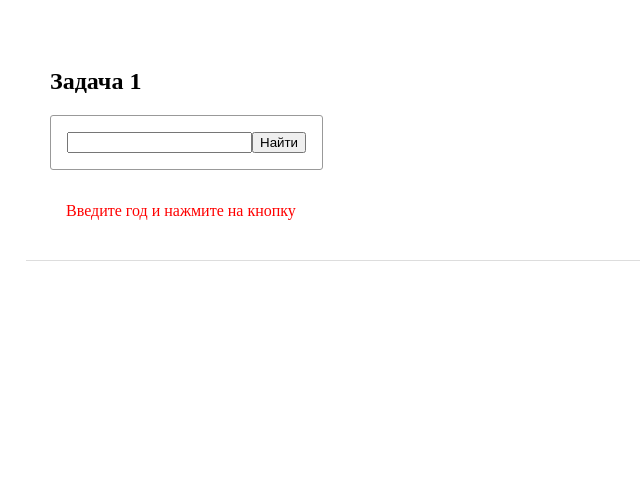
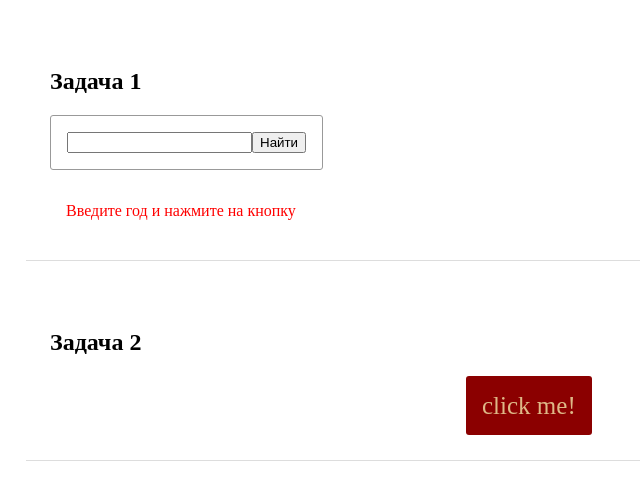
Before and after one commit to NKDante/ng2-test, an Angular app: page / in a window 1280 px wide. Shown: the top 500 px of the page, without its empty margins (6-646 px from the left). Built offline with nearby package versions, Linux system fonts and the light colour scheme.

Commit message:
second task completed

```diff
--- a/src/app/app.component.html
+++ b/src/app/app.component.html
@@ -40,3 +40,10 @@
     </div>
   </ng-template>
 </div>
+
+<div class="task-section">
+  <h2>Задача 2</h2>
+  <div class="click-me" [appCustomPopover]="templateForPopover">
+    <span>click me!</span>
+  </div>
+</div>
--- a/src/app/app.component.scss
+++ b/src/app/app.component.scss
@@ -45,3 +45,23 @@
     }
   }
 }
+
+.click-me {
+  padding: 16px;
+  margin-left: 400px;
+  display: inline-block;
+
+  & > span {
+    font-size: 25px;
+    background-color: darkred;
+    color: burlywood;
+    border-radius: 3px;
+    cursor: pointer;
+    user-select: none;
+    padding: 16px;
+
+    &:hover {
+      color: white;
+    }
+  }
+}
--- a/src/app/app.component.ts
+++ b/src/app/app.component.ts
@@ -1,5 +1,6 @@
 import {Component} from '@angular/core';
 import {MainBackendService} from "./backend/main_backend_service/main-backend.service";
+import {IUser} from "./interfaces/user.interface";
 
 @Component({
   selector: 'app-root',
@@ -8,8 +9,14 @@ import {MainBackendService} from "./backend/main_backend_service/main-backend.se
 })
 export class AppComponent {
 
-  public user: { fullName?: string, email?: string, phone?: string, pictureUrl?: string, birthYear?: number } = {};
+  public user: IUser = {};
   public gotUser: boolean = false;
+
+  public templateForPopover: string = `
+    <div style="color: black; width: 300px;">
+      <h1>it works</h1>
+      <p>lol</p>
+    </div>`;
 
   constructor(private backendService: MainBackendService) {
   }
--- a/src/app/app.module.ts
+++ b/src/app/app.module.ts
@@ -3,16 +3,18 @@ import {NgModule} from '@angular/core';
 
 
 import {AppComponent} from './app.component';
-import {InputWithButtonComponent} from './common/input_with_button/input-with-button/input-with-button.component';
+import {InputWithButtonComponent} from './common/input-with-button/input-with-button.component';
 import {MainBackendService} from "./backend/main_backend_service/main-backend.service";
 import {HttpClient, HttpClientModule} from "@angular/common/http";
 import {FormsModule} from "@angular/forms";
+import {CustomPopoverDirective} from './common/custom-popover/custom-popover.directive';
 
 
 @NgModule({
   declarations: [
     AppComponent,
-    InputWithButtonComponent
+    InputWithButtonComponent,
+    CustomPopoverDirective
   ],
   imports: [
     BrowserModule,
--- /dev/null
+++ b/src/app/common/custom-popover/custom-popover.directive.scss
@@ -0,0 +1,3 @@
+.popover-container {
+  position: absolute;
+}
--- /dev/null
+++ b/src/app/common/custom-popover/custom-popover.directive.ts
@@ -0,0 +1,56 @@
+import {Directive, ElementRef, Input, OnInit} from '@angular/core';
+
+@Directive({
+  selector: '[appCustomPopover]',
+  host: {
+    '(document:click)': 'onClickOutside($event)',
+  }
+})
+export class CustomPopoverDirective implements OnInit {
+  @Input("appCustomPopover") template: string = "";
+
+  private popExists: boolean = false;
+  private backupHtml: string;
+  private elementId: string;
+  private parentElementId: string;
+  private style: string = "display: none; position: absolute; border: 1px solid #666; background-color: white; padding: 24px; top: 50px; border-radius: 5px; z-index: 1000";
+  private mainElement: HTMLElement;
+
+  constructor(private elem: ElementRef) {
+    const rand = Math.random();
+    this.elementId = rand + '-popover';
+    this.parentElementId = rand + '-parent';
+  }
+
+  ngOnInit() {
+    if (!this.elem.nativeElement.style.position) {
+      this.elem.nativeElement.style.position = "relative";
+    }
+
+    this.elem.nativeElement.innerHTML += `<div id="${this.elementId}" style="${this.style}">${this.template}</div>`;
+    this.elem.nativeElement.id = this.parentElementId;
+
+    this.mainElement = document.getElementById(this.elementId);
+    const left = -((this.elem.nativeElement.offsetWidth / 2) - (this.mainElement.offsetWidth / 2));
+    this.mainElement.style.left = `${left}px`;
+
+    this.backupHtml = this.elem.nativeElement.innerHTML;
+  }
+
+  onClickOutside(event: any) {
+    const popFound = event.path.find((item) => item.id === this.elementId);
+    const parentFound = event.path.find((item) => item.id === this.parentElementId);
+
+    if (this.popExists) {
+      if (!popFound) {
+        this.mainElement.style.display = "none";
+        this.popExists = false;
+      }
+    } else {
+      if (parentFound) {
+        this.mainElement.style.display = "block";
+        this.popExists = true;
+      }
+    }
+  }
+}
```
Also changed, not shown: src/app/interfaces/user.interface.ts (added, +7 -0 lines), src/app/common/input-with-button/input-with-button.component.html (renamed from src/app/common/input_with_button/input-with-button/input-with-button.component.html), src/app/common/input-with-button/input-with-button.component.scss (renamed from src/app/common/input_with_button/input-with-button/input-with-button.component.scss), src/app/common/input-with-button/input-with-button.component.ts (renamed from src/app/common/input_with_button/input-with-button/input-with-button.component.ts).
